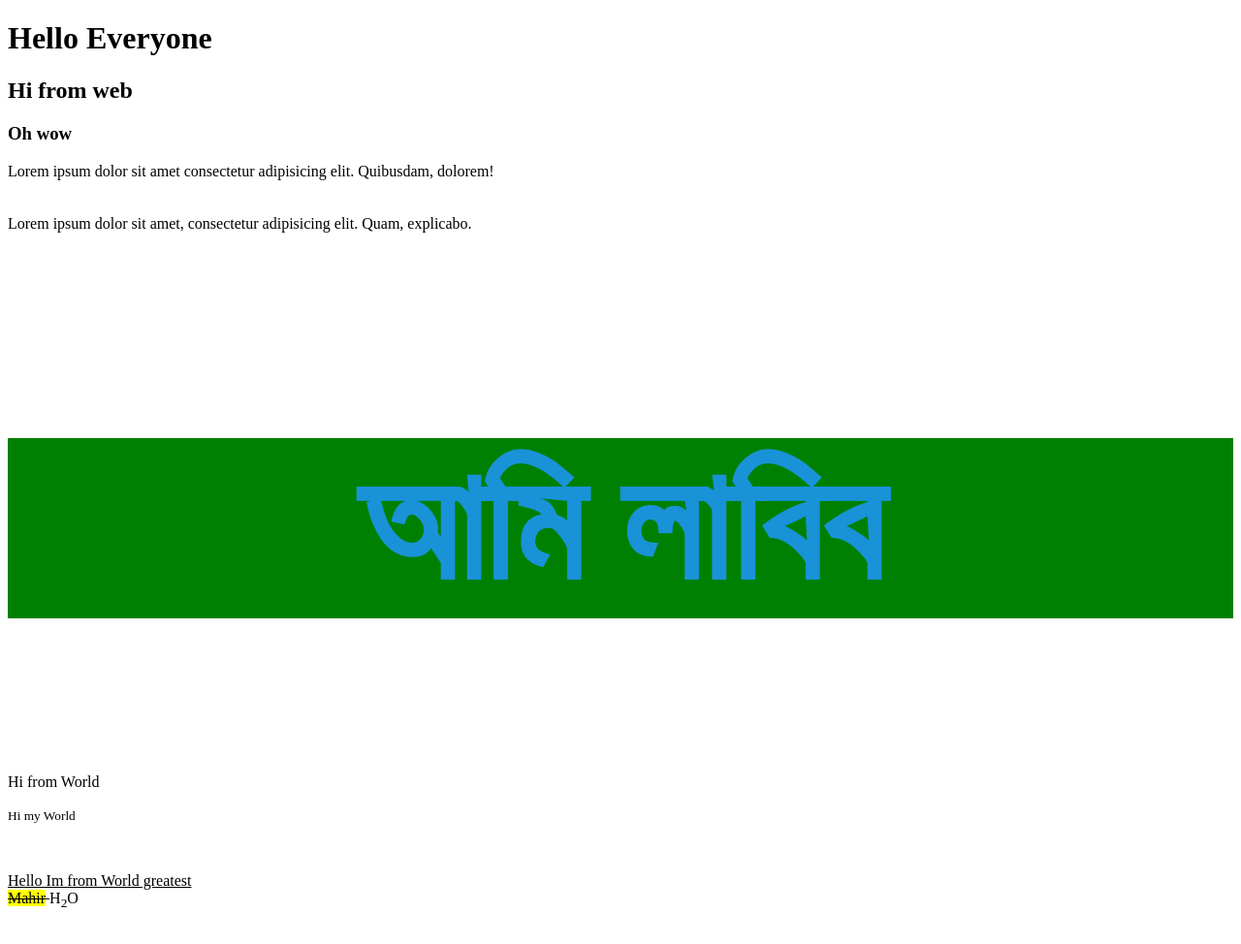
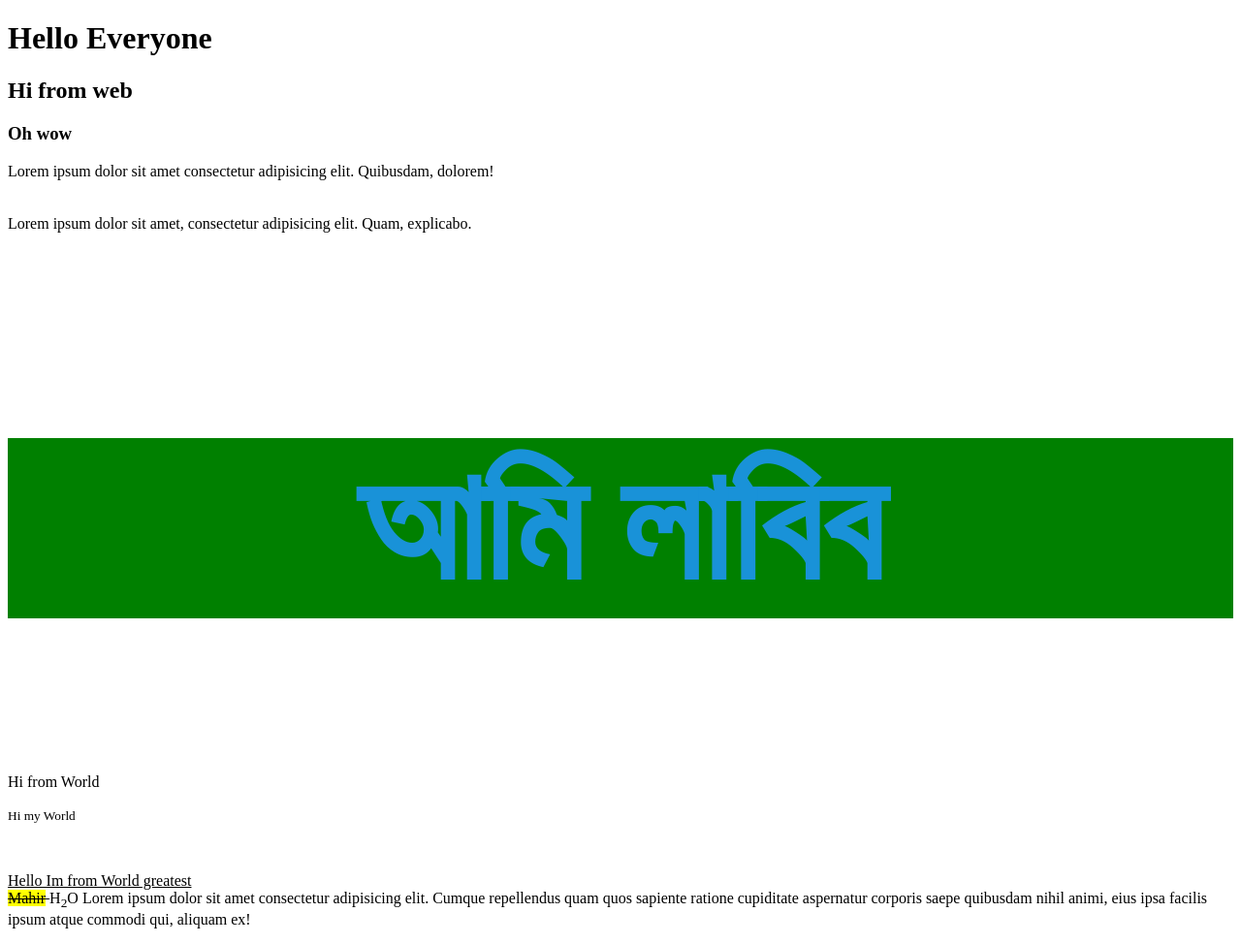
Before and after one commit to mahir619/Mahir, a plain HTML site: page index.html in a window 1280 px wide. Shown: the whole page at 97% size. Drawn offline with Linux system fonts and the light colour scheme.

Commit message:
Update index.html

```diff
--- a/index.html
+++ b/index.html
@@ -26,6 +26,7 @@
     <br>
     <del> <mark>Mahir</mark> </del>
     H<sub>2</sub>O
+    Lorem ipsum dolor sit amet consectetur adipisicing elit. Cumque repellendus quam quos sapiente ratione cupiditate aspernatur corporis saepe quibusdam nihil animi, eius ipsa facilis ipsum atque commodi qui, aliquam ex!
     </p>
 
 
```
